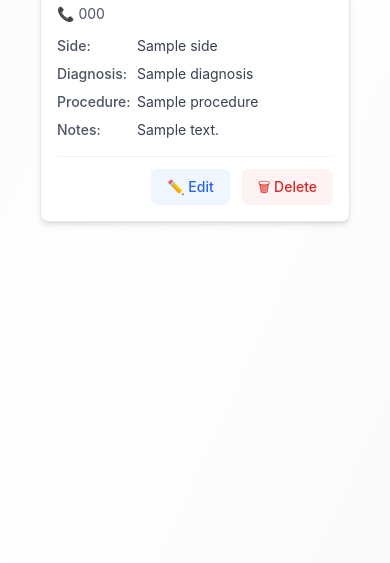
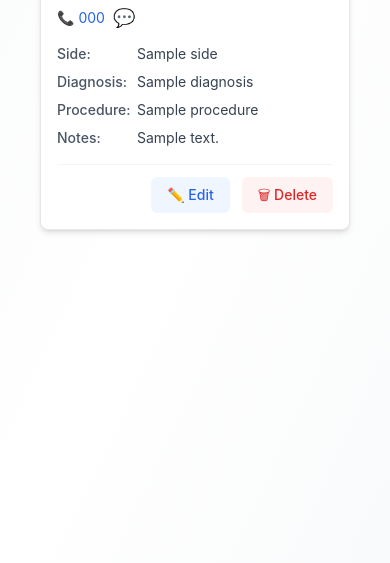
Before and after one commit to alqaseer/clinic, a Django app: template core/templates/booked_cases.html in a window 390 px wide. Shown: the part 281-844 px from the top of the page. Run offline with Django 5.2, Linux system fonts and the light colour scheme; the template is opened without the code that fills it: most values are stand-ins (such as "Sample title", 1, 10 or a date in 2020); some libraries are stand-ins or nearby versions.

Commit message:
mobile booked list3

```diff
--- a/core/templates/booked_cases.html
+++ b/core/templates/booked_cases.html
@@ -83,7 +83,14 @@
                     <div class="flex justify-between items-start mb-3">
                         <div>
                             <h3 class="text-lg font-semibold text-gray-800">{{ case.name }}</h3>
-                            <p class="text-sm text-gray-600">📞 {{ case.phone }}</p>
+                            <div class="flex items-center space-x-2">
+                                <a href="tel:{{ case.phone }}" class="text-sm text-blue-600 hover:text-blue-800 flex items-center">
+                                    📞 {{ case.phone }}
+                                </a>
+                                <a href="https://wa.me/965{{ case.phone }}" target="_blank" class="text-green-500 hover:text-green-600 text-lg">
+                                    💬
+                                </a>
+                            </div>
                         </div>
                         {% if case.photo_attachment %}
                             <button
```
